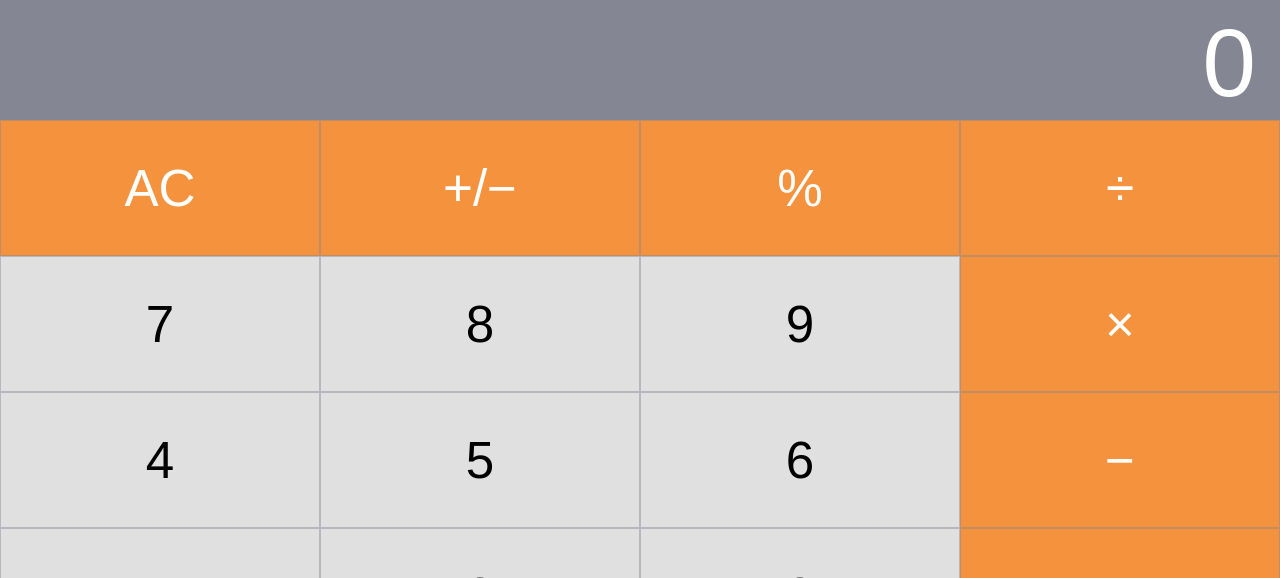
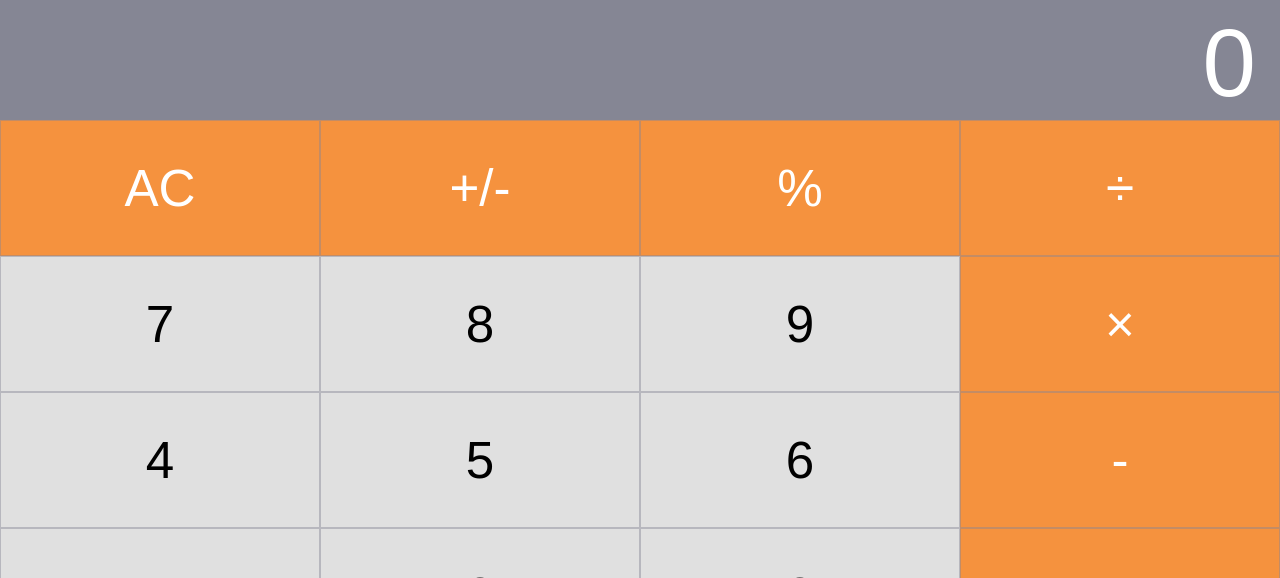
Before and after one commit to adechan/simple-calculator-react, a React (Create React App) app: page / in a window 1280 px wide. Shown: the top 578 px of the page. Built offline with nearby package versions, Linux system fonts and the light colour scheme.

Commit message:
fixed minus operation

```diff
--- a/src/Components/Calculator/Button.js
+++ b/src/Components/Calculator/Button.js
@@ -62,7 +62,7 @@ const Button = ({value, width, setDisplayValue, displayValue, operation, setOper
             case '+':
                 result = number1 + number2;
                 break;
-            case '−':
+            case '-':
                 result = number1 - number2;
                 break;
             case '÷':
@@ -123,7 +123,7 @@ const Button = ({value, width, setDisplayValue, displayValue, operation, setOper
                 displayValue = '' + parseFloat(displayValue);
             }
 
-            if (buttonPressed === '+/−')
+            if (buttonPressed === '+/-')
             {
                 console.log("[buttonClicked 3] displayValue: " + displayValue);
                 displayValue = displayValue - 2 * displayValue;
@@ -135,7 +135,7 @@ const Button = ({value, width, setDisplayValue, displayValue, operation, setOper
         setDisplayValue(displayValue);
 
         if (buttonPressed === '+' ||
-            buttonPressed === '−' ||
+            buttonPressed === '-' ||
             buttonPressed === '÷' ||
             buttonPressed === '%' ||
             buttonPressed === '×')
--- a/src/Components/Calculator/Buttons.js
+++ b/src/Components/Calculator/Buttons.js
@@ -25,7 +25,7 @@ const Buttons = ({setDisplayValue, displayValue, setOperation, operation, setPre
                     setNext = {setNext}
                 />
 
-                <Button value = '+/−'
+                <Button value = '+/-'
                     setDisplayValue = {setDisplayValue}
                     displayValue = {displayValue}
                     setOperation = {setOperation}
@@ -141,7 +141,7 @@ const Buttons = ({setDisplayValue, displayValue, setOperation, operation, setPre
                 setNext = {setNext}
                 />
 
-                <Button value = '−'
+                <Button value = '-'
                 setDisplayValue = {setDisplayValue}
                 displayValue = {displayValue}
                 setOperation = {setOperation}
```
